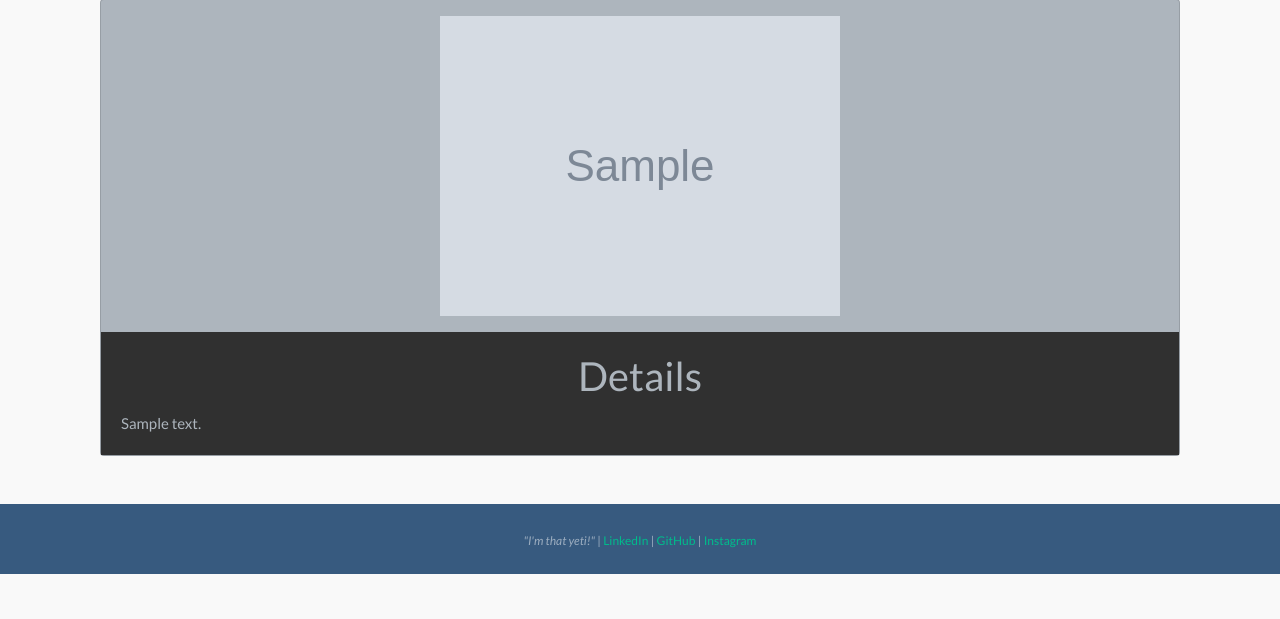
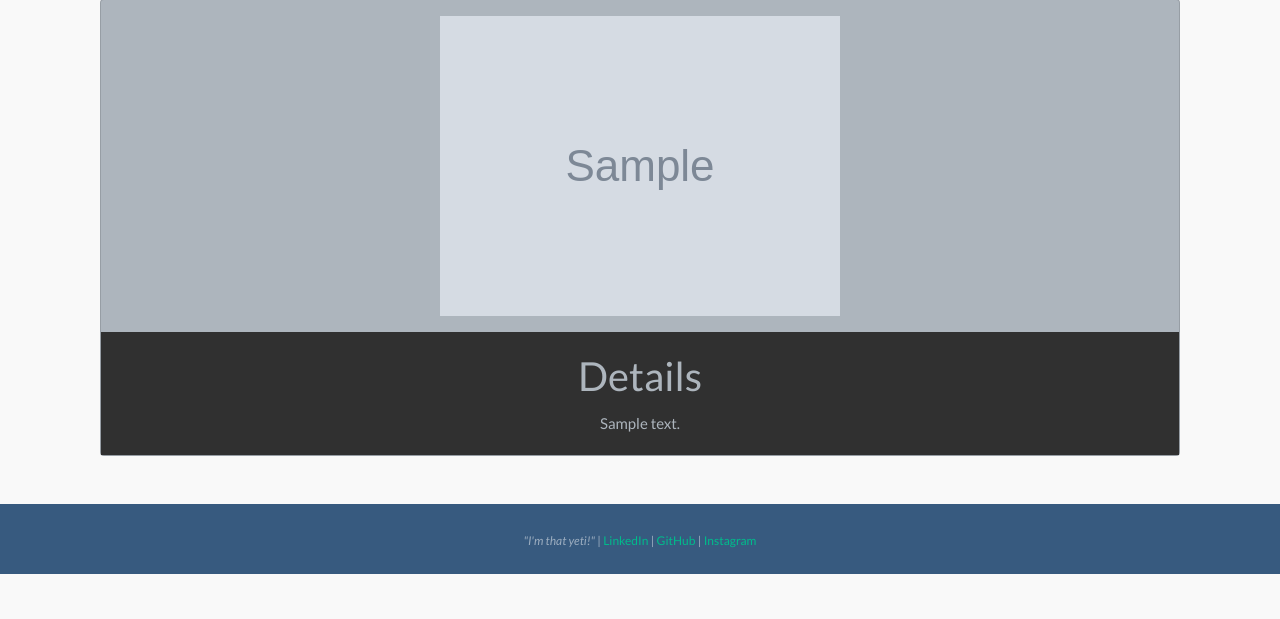
Before and after one commit to matthewkdies/website_v2, a Django app: a page that uses website_v2/templates/pages/project_details.html in a window 1280 px wide. Shown: the part 181-800 px from the top of the page. Run offline with Django 4.2, Linux system fonts and the light colour scheme; tables that the repository leaves empty hold one stand-in row (values such as "Sample post"); grey boxes marked "Sample" are stand-in pictures; some libraries are stand-ins or nearby versions.

Commit message:
Centering the project description.

```diff
--- a/website_v2/templates/pages/project_details.html
+++ b/website_v2/templates/pages/project_details.html
@@ -15,6 +15,7 @@
                         View Site
                     </a>
                 </span> {% endcomment %}
+			<div class="text-center">
 				<h2 class="card-title text-center">
                 Details
                 </h2>
```
